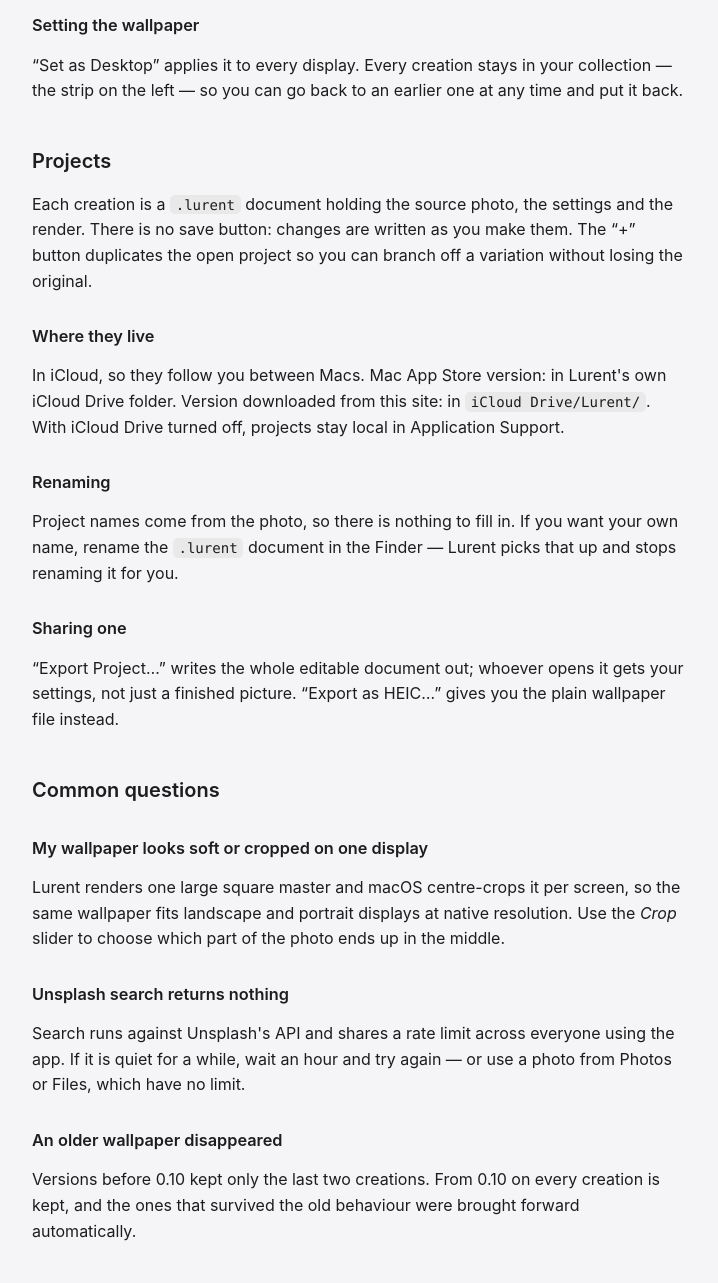
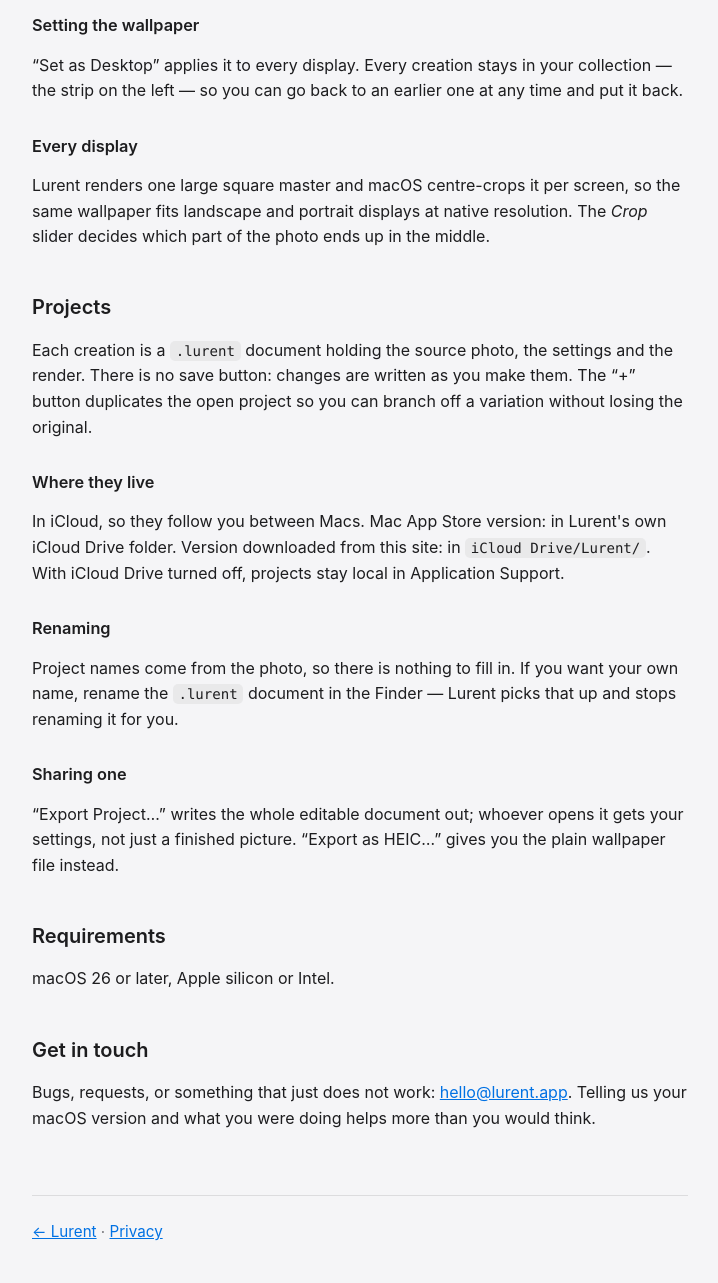
Before and after one commit to philippherzig/lurent, a plain HTML site: page site/support.html in a window 1280 px wide. Shown: the part 600-1883 px from the top of the page, without its empty margins (280-998 px from the left). Drawn offline with Linux system fonts and the light colour scheme.

Commit message:
Drop the FAQ from the support page
Both questions had aged out. The Unsplash one explained a shared rate limit and
told people to wait an hour — a limitation of the demo key, not something to
advertise on a support page. The other described how versions before 0.10 kept
only the last two wallpapers, which nobody arriving through the App Store ever
experienced.

That left one question, and a section for one question is not a section. The
answer worth keeping — one square master, centre-cropped per screen, chosen with
the Crop slider — moved up to Getting started, next to setting the wallpaper,
where someone looking for it would actually be.

Co-Authored-By: Claude Opus 5 <noreply@anthropic.com>

```diff
--- a/site/support.html
+++ b/site/support.html
@@ -69,6 +69,11 @@
   collection — the strip on the left — so you can go back to an earlier one at any
   time and put it back.</p>
 
+  <h3>Every display</h3>
+  <p>Lurent renders one large square master and macOS centre-crops it per screen, so
+  the same wallpaper fits landscape and portrait displays at native resolution. The
+  <em>Crop</em> slider decides which part of the photo ends up in the middle.</p>
+
   <h2>Projects</h2>
   <p>Each creation is a <code>.lurent</code> document holding the source photo, the
   settings and the render. There is no save button: changes are written as you make
@@ -91,23 +96,6 @@
   your settings, not just a finished picture. “Export as HEIC…” gives you the plain
   wallpaper file instead.</p>
 
-  <h2>Common questions</h2>
-
-  <h3>My wallpaper looks soft or cropped on one display</h3>
-  <p>Lurent renders one large square master and macOS centre-crops it per screen, so
-  the same wallpaper fits landscape and portrait displays at native resolution. Use
-  the <em>Crop</em> slider to choose which part of the photo ends up in the middle.</p>
-
-  <h3>Unsplash search returns nothing</h3>
-  <p>Search runs against Unsplash's API and shares a rate limit across everyone
-  using the app. If it is quiet for a while, wait an hour and try again — or use a
-  photo from Photos or Files, which have no limit.</p>
-
-  <h3>An older wallpaper disappeared</h3>
-  <p>Versions before 0.10 kept only the last two creations. From 0.10 on every
-  creation is kept, and the ones that survived the old behaviour were brought
-  forward automatically.</p>
-
   <h2>Requirements</h2>
   <p>macOS 26 or later, Apple silicon or Intel.</p>
 
```
